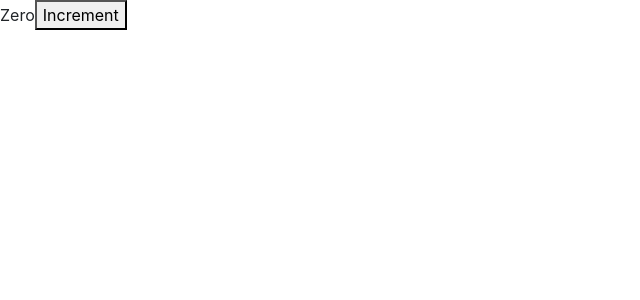
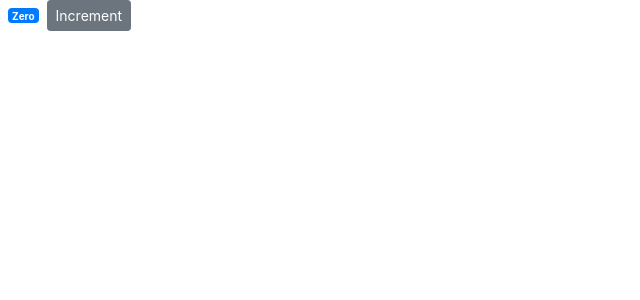
Before and after one commit to J0Miles/counter-app, a React (Create React App) app: page / in a window 1280 px wide. Shown: the top 300 px of the page, without its empty margins (0-640 px from the left). Built offline with nearby package versions, Linux system fonts and the light colour scheme.

Commit message:
Updated styles to markup

```diff
--- a/src/components/counter.jsx
+++ b/src/components/counter.jsx
@@ -5,11 +5,18 @@
     count: 0
   };
 
+  styles = {
+    fontSize: 10,
+    fontWeight: 'bold'
+  };
+
   render() {
     return (
       <div>
-        <span>{this.formatCount()}</span>
-        <button>Increment</button>
+        <span style={this.styles} className="badge badge-primary m-2">
+          {this.formatCount()}
+        </span>
+        <button className="btn btn-secondary btn-sm">Increment</button>
       </div>
     );
   }
```
